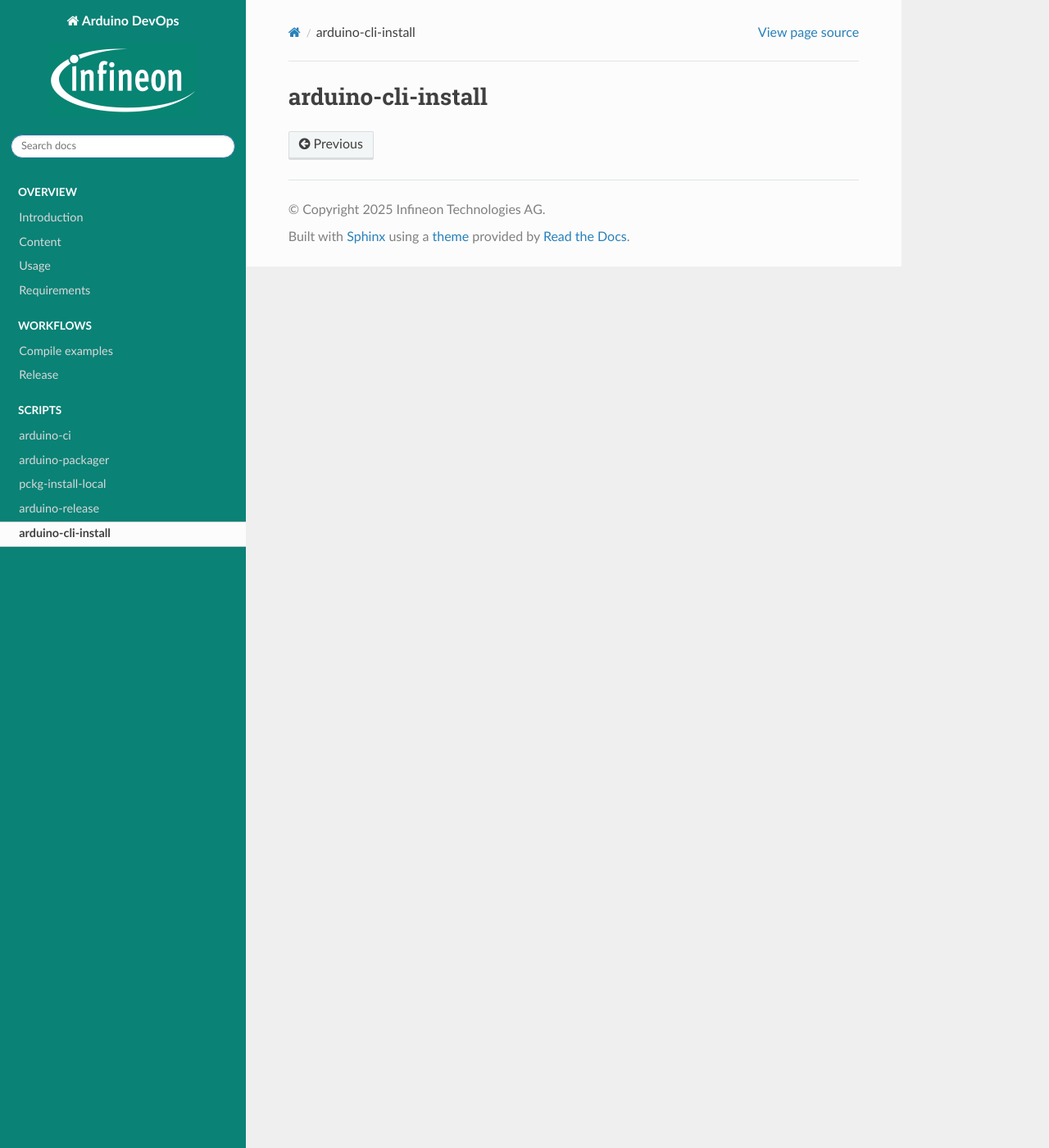
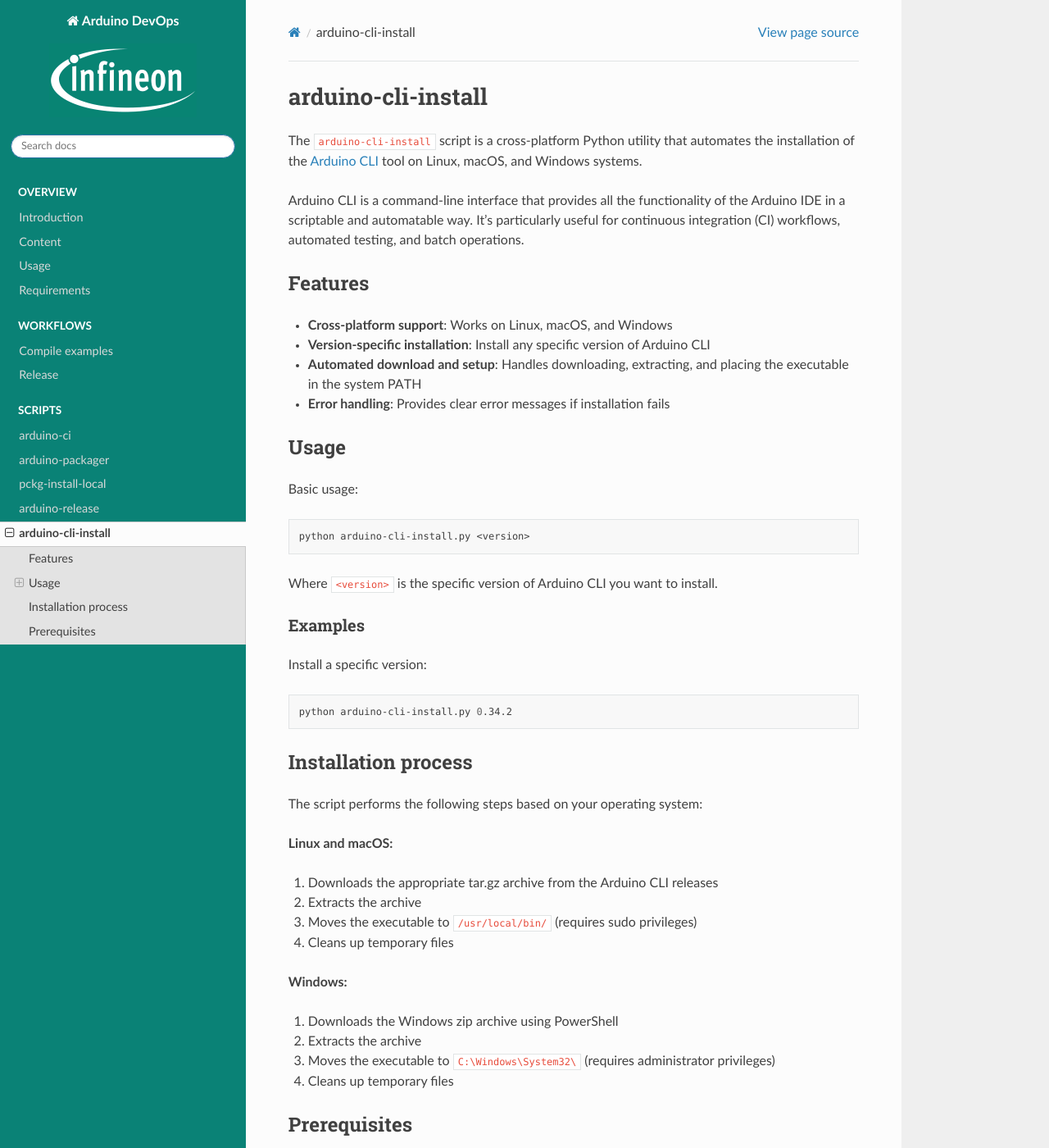
Before and after one commit to Infineon/arduino-devops, a Sphinx documentation site: the page built from docs/scripts/arduino-cli-install.rst, in a window 1280 px wide and 1400 px high. Shown: the whole window at 82% size. Built offline with Sphinx 7.4.7 and the Read the Docs theme 3.1.0, drawn with Linux system fonts in a browser that asks for light colours; some of the changed text lies outside the part shown.

Commit message:
docs: Added arduino-cli-install.py docs.
Signed-off-by: jaenrig-ifx <enriquezgarcia.external@infineon.com>

```diff
--- a/docs/scripts/arduino-cli-install.rst
+++ b/docs/scripts/arduino-cli-install.rst
@@ -1,2 +1,68 @@
 arduino-cli-install
 ===================
+
+The ``arduino-cli-install`` script is a cross-platform Python utility that automates the installation of the `Arduino CLI <https://arduino.github.io/arduino-cli/>`_ tool on Linux, macOS, and Windows systems.
+
+Arduino CLI is a command-line interface that provides all the functionality of the Arduino IDE in a scriptable and automatable way. It's particularly useful for continuous integration (CI) workflows, automated testing, and batch operations.
+
+Features
+--------
+
+- **Cross-platform support**: Works on Linux, macOS, and Windows
+- **Version-specific installation**: Install any specific version of Arduino CLI
+- **Automated download and setup**: Handles downloading, extracting, and placing the executable in the system PATH
+- **Error handling**: Provides clear error messages if installation fails
+
+Usage
+-----
+
+Basic usage:
+
+.. code:: bash
+
+    python arduino-cli-install.py <version>
+
+Where ``<version>`` is the specific version of Arduino CLI you want to install.
+
+Examples
+^^^^^^^^
+
+Install a specific version:
+
+.. code:: bash
+
+    python arduino-cli-install.py 0.34.2
+
+Installation process
+--------------------
+
+The script performs the following steps based on your operating system:
+
+**Linux and macOS:**
+
+1. Downloads the appropriate tar.gz archive from the Arduino CLI releases
+2. Extracts the archive
+3. Moves the executable to ``/usr/local/bin/`` (requires sudo privileges)
+4. Cleans up temporary files
+
+**Windows:**
+
+1. Downloads the Windows zip archive using PowerShell
+2. Extracts the archive
+3. Moves the executable to ``C:\Windows\System32\`` (requires administrator privileges)
+4. Cleans up temporary files
+
+Prerequisites
+-------------
+
+- Python 3.x installed on your system
+- Internet connection to download Arduino CLI
+- Administrator/sudo privileges for system-wide installation
+- On Linux/macOS: ``curl`` and ``tar`` commands available
+- On Windows: PowerShell available
+
+.. note::
+    The script installs Arduino CLI system-wide, making it available from any directory in your terminal or command prompt.
+
+.. warning::
+    This script requires elevated privileges (sudo on Linux/macOS, administrator on Windows) to install Arduino CLI in system directories. Make sure you trust the source before running with elevated privileges.
```
